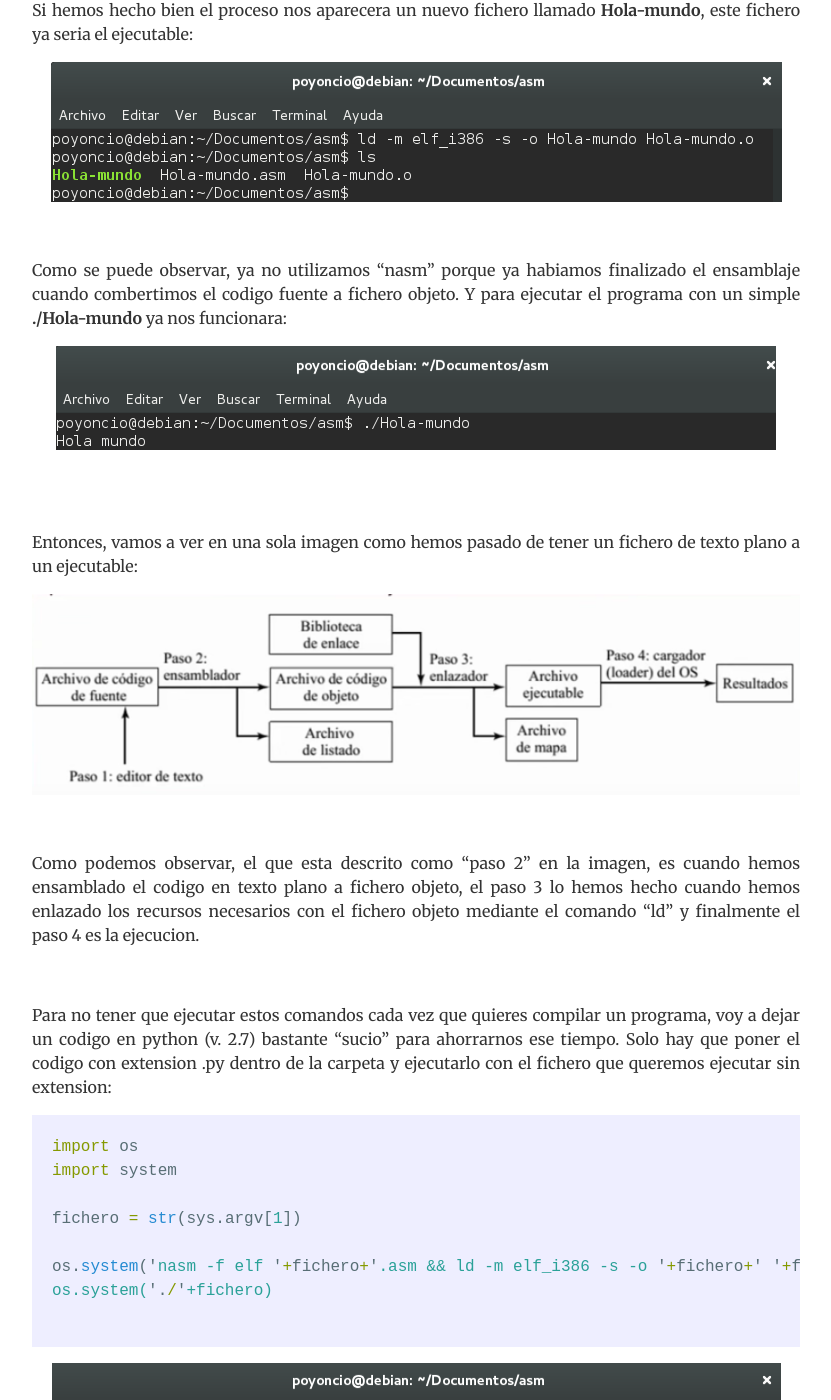
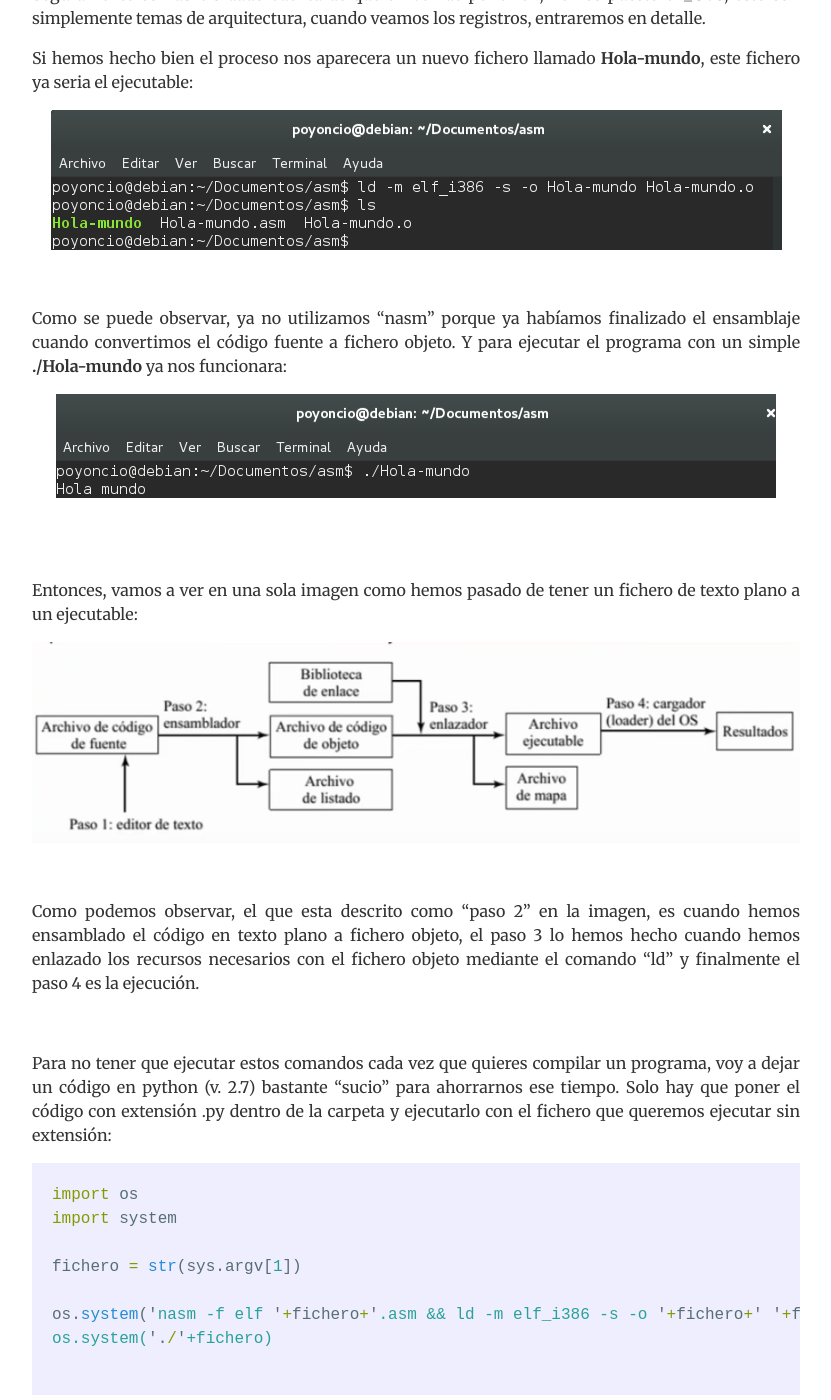
Before and after one commit to Poyoncio/poyoweb, a Jekyll site: the page built from _posts/2016-12-31-Curso-ensamblador-02-Ensambladores-y-partes-de-la-compilacion.md, in a window 1280 px wide and 1400 px high, scrolled down 3019 px. Shown: the whole window, without its empty margins (224-1055 px from the left). Built offline with Jekyll 4.4.1, drawn with Linux system fonts in a browser that asks for light colours; nearby versions of some CDN libraries; comment, search, counter and statistics services are not loaded; some of the changed text lies outside the part shown.

Commit message:
Update and rename 2016-12-31-Curso-ensamblador-02-Lenguajes-ensamblador.md to 2016-12-31-Curso-ensamblador-02-Ensambladores-y-partes-de-la-compilacion.md

````diff
--- a/_posts/2016-12-31-Curso-ensamblador-02-Lenguajes-ensamblador.md
+++ b/_posts/2016-12-31-Curso-ensamblador-02-Ensambladores-y-partes-de-la-compilacion.md
@@ -40,10 +40,12 @@ Por tanto, una vez tenemos instalado correctamente NASM vamos a proceder a compi
 
 ```ASM
 section .data
+
 msg db "Hola mundo", 0xA, 0xD
 len equ $ - msg
 
 section .code
+
 global _start
   _start:
 
@@ -76,7 +78,7 @@ $ nasm -f elf /home/Poyoncio/Documentos/asm/Hola-mundo.asm
 
 <br>
 
-Como hemos podido observar el argumento -f indica el tipo de ejecutable que queremos crear, en este caso [elf](https://es.wikipedia.org/wiki/Executable_and_Linkable_Format) que es el ejecutable de linux. Si hemos hecho bien este proceso, nos aparecera un nuevo archivo, llamado **Hola-mundo.o**, es un archivo de tipo objeto:
+Como hemos podido observar el argumento -f indica el tipo de ejecutable que queremos crear, en este caso [elf](https://es.wikipedia.org/wiki/Executable_and_Linkable_Format) que es el ejecutable de linux. Si hemos hecho bien este proceso, nos aparecera un nuevo archivo, llamado **Hola-mundo.o**, es un **archivo de tipo objeto**:
 
 <img src="/images/fichero-hola-mundo-ensamblado.png" />
 
@@ -98,7 +100,7 @@ Si hemos hecho bien el proceso nos aparecera un nuevo fichero llamado **Hola-mun
 
 <br>
 
-Como se puede observar, ya no utilizamos "nasm" porque ya habiamos finalizado el ensamblaje cuando combertimos el codigo fuente a fichero objeto. Y para ejecutar el programa con un simple **./Hola-mundo** ya nos funcionara:
+Como se puede observar, ya no utilizamos "nasm" porque ya habíamos finalizado el ensamblaje cuando convertimos el código fuente a fichero objeto. Y para ejecutar el programa con un simple **./Hola-mundo** ya nos funcionara:
 
 <img src="/images/ejecutable-hola-mundo-ejecutado.png" />
 
@@ -112,11 +114,11 @@ Entonces, vamos a ver en una sola imagen como hemos pasado de tener un fichero d
 
 <br>
 
-Como podemos observar, el que esta descrito como "paso 2" en la imagen, es cuando hemos ensamblado el codigo en texto plano a fichero objeto, el paso 3 lo hemos hecho cuando hemos enlazado los recursos necesarios con el fichero objeto mediante el comando "ld" y finalmente el paso 4 es la ejecucion.
+Como podemos observar, el que esta descrito como "paso 2" en la imagen, es cuando hemos ensamblado el código en texto plano a fichero objeto, el paso 3 lo hemos hecho cuando hemos enlazado los recursos necesarios con el fichero objeto mediante el comando "ld" y finalmente el paso 4 es la ejecución.
 
 <br>
 
-Para no tener que ejecutar estos comandos cada vez que quieres compilar un programa, voy a dejar un codigo en python (v. 2.7) bastante "sucio" para ahorrarnos ese tiempo. Solo hay que poner el codigo con extension .py dentro de la carpeta y ejecutarlo con el fichero que queremos ejecutar sin extension:
+Para no tener que ejecutar estos comandos cada vez que quieres compilar un programa, voy a dejar un código en python (v. 2.7) bastante "sucio" para ahorrarnos ese tiempo. Solo hay que poner el código con extensión .py dentro de la carpeta y ejecutarlo con el fichero que queremos ejecutar sin extensión:
 
 
 ```python
````
Also changed, not shown: other parts of _posts/2016-12-31-Curso-ensamblador-02-Ensambladores-y-partes-de-la-compilacion.md (+3 -3 lines).
